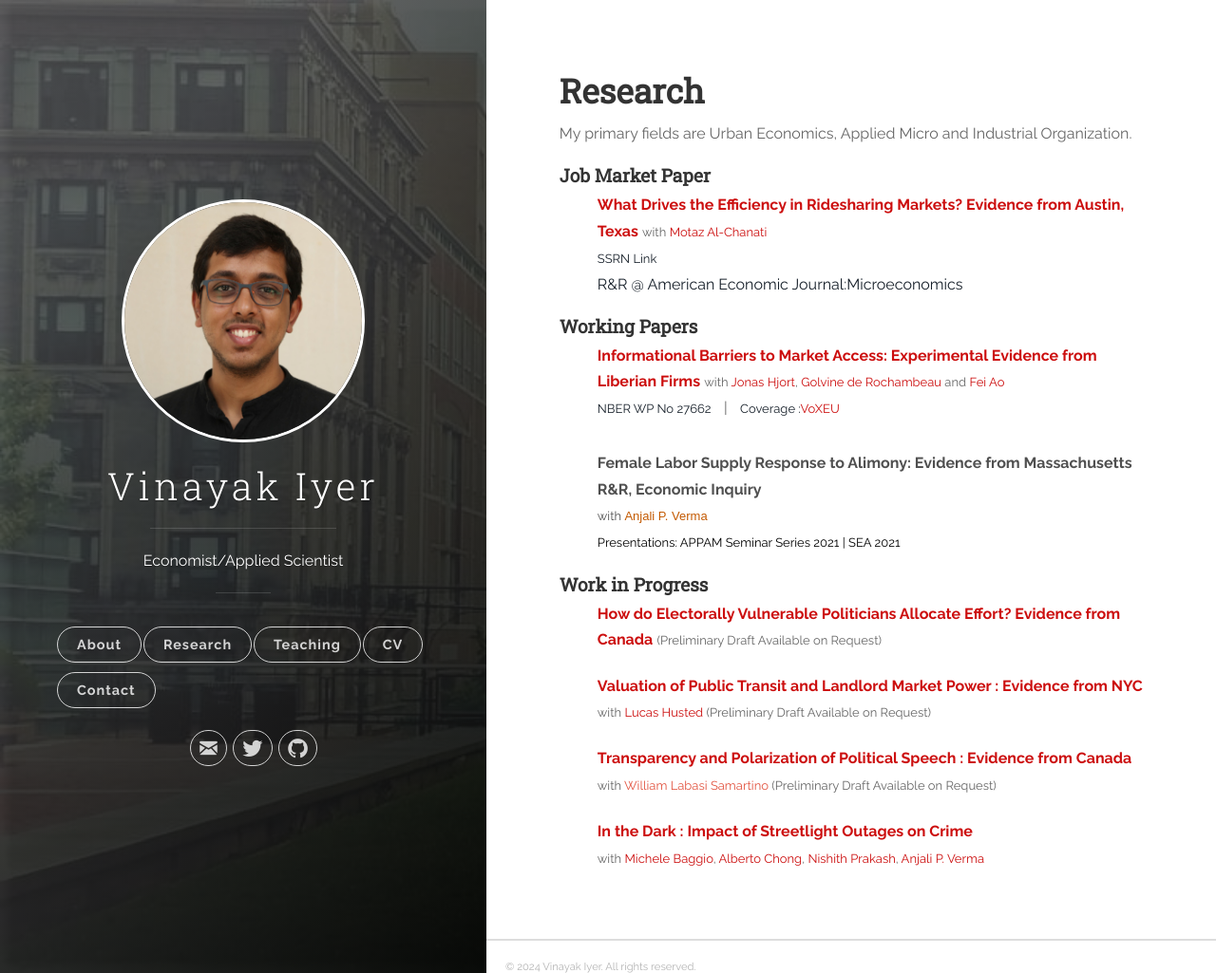
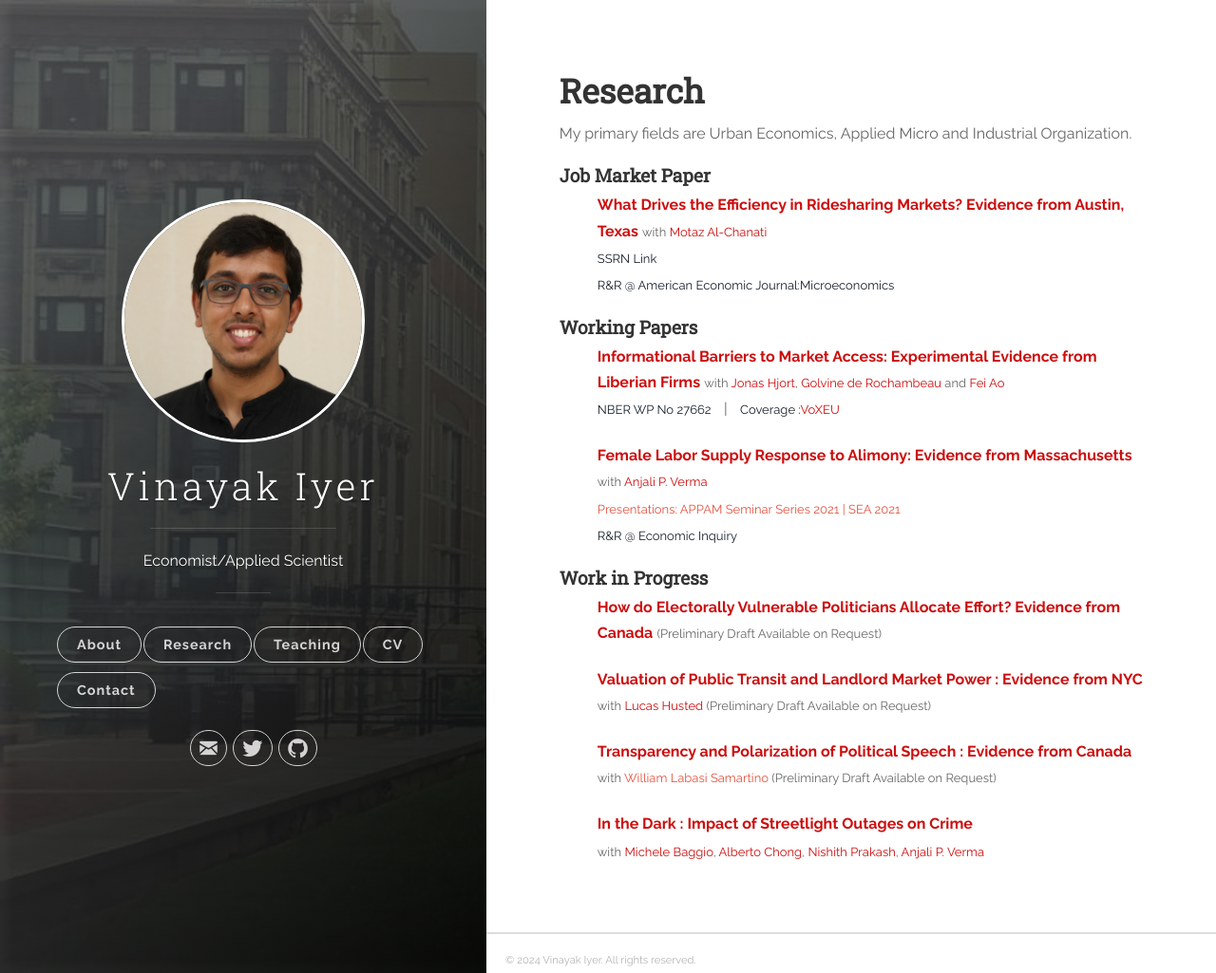
Before and after one commit to vinayakiyer/vinayakiyer.github.io, a Jekyll site: the page built from _posts/2018-06-13-research.markdown, in a window 1280 px wide and 1025 px high. Shown: the whole window at 95% size. Built offline with Jekyll 4.4.1, drawn with Linux system fonts in a browser that asks for light colours.

Commit message:
Update 2018-06-13-research.markdown

```diff
--- a/_posts/2018-06-13-research.markdown
+++ b/_posts/2018-06-13-research.markdown
@@ -22,19 +22,18 @@ tags: [jekyll]
 <ul>
   <p><b><font size="3"><span style="color:#505050;"><strong><a href="{{ site.baseurl }}/files/Iyer_JMP.pdf" style="color:#cc0e0e;" target="_blank">What Drives the Efficiency in Ridesharing Markets? Evidence from Austin, Texas</a></strong></span></font> <font size="2">with <a href="https://motazac.github.io/" style="color:#cc0e0e;" target="_blank">Motaz Al-Chanati</a> </font></b>
   <br/><font size="2"><a href="https://papers.ssrn.com/sol3/papers.cfm?abstract_id=3959363" style="color:#17202a;">SSRN Link</a></font>
-  <br/><font size="3"><a  style="color:#17202a;">R&R @ American Economic Journal:Microeconomics</a></font></p></ul>
+  <br/><font size="2"><a  style="color:#17202a;">R&R @ American Economic Journal:Microeconomics</a></font></p></ul>
 
 <h4 id="working-papers"><strong>Working Papers</strong></h4>
 <ul>
 <p><b><font size="3"><span style="color:#505050;"><strong><a href="{{ site.baseurl }}/files/HRIA_april24.pdf" style="color:#cc0e0e;" target="_blank">Informational Barriers to Market Access: Experimental Evidence from Liberian Firms</a></strong></span></font> <font size="2">with <a href="https://sites.google.com/site/jonashjort/" style="color:#cc0e0e;" target="_blank">Jonas Hjort</a>, <a href="https://golvine.com/" style="color:#cc0e0e;" target="_blank">Golvine de Rochambeau</a> and <a href="https://se.linkedin.com/in/fei-ao-56565899" style="color:#cc0e0e;" target="_blank">Fei Ao</a></font></b>
   <br/><font size="2"><a href="https://www.nber.org/papers/w27662?utm_campaign=ntwh" style="color:#17202a;">NBER WP No 27662</a></font> &ensp;| &ensp;<font size="2"><a style="color:#17202a;">Coverage :</a></font><font size="2"><a href="https://voxeu.org/article/informational-barriers-market-access" style="color:#cc0e0e;">VoXEU</a></font></p>
+</ul>
 
-<p style="margin-top:30px;"><strong><a href="{{ site.baseurl }}/files/AlimonyFemaleLaborSupply_VermaIyer2024.pdf" target="_blank"><font size="3" style="color:#505050;">Female Labor Supply Response to Alimony: Evidence from Massachusetts</font></a></strong><br>
-<font size="3" style="color:#505050;"><span style="font-weight:bold"><b>R&R, Economic Inquiry </b> </span></font><br>
-<font size="2" style="color:#505050;"> with <a href="https://vinayakiyer.github.io/research/" target="_blank"><font face="Arial" color="#C35900">Anjali P. Verma </font></a></font><br>
-<font size="2" style="color:#000000;"> Presentations: APPAM Seminar Series 2021 | SEA 2021 </font></p>
-
-</ul>
+<ul>
+  <p><b><font size="3"><span style="color:#505050;"><strong><a href="{{ site.baseurl }}/files/AlimonyFemaleLaborSupply_VermaIyer2024.pdf" style="color:#cc0e0e;" target="_blank">Female Labor Supply Response to Alimony: Evidence from Massachusetts</a></strong></span></font> <font size="2">with <a href="https://anjalipverma.github.io/" style="color:#cc0e0e;" target="_blank">Anjali P. Verma</a> </font></b>
+  <br/><font size="2"><a>Presentations: APPAM Seminar Series 2021 | SEA 2021 </a></font>
+  <br/><font size="2"><a  style="color:#17202a;">R&R @ Economic Inquiry</a></font></p></ul>
 
 <!--(<a href=".{{ site.baseurl }}/files/Paper2.pdf" target="_blank"><em>Draft</em></a>)-->
 <!---<details><summary>Abstract:</summary><p><font size="2">Evidence suggests that firms in poor countries stagnate because they cannot access
```
